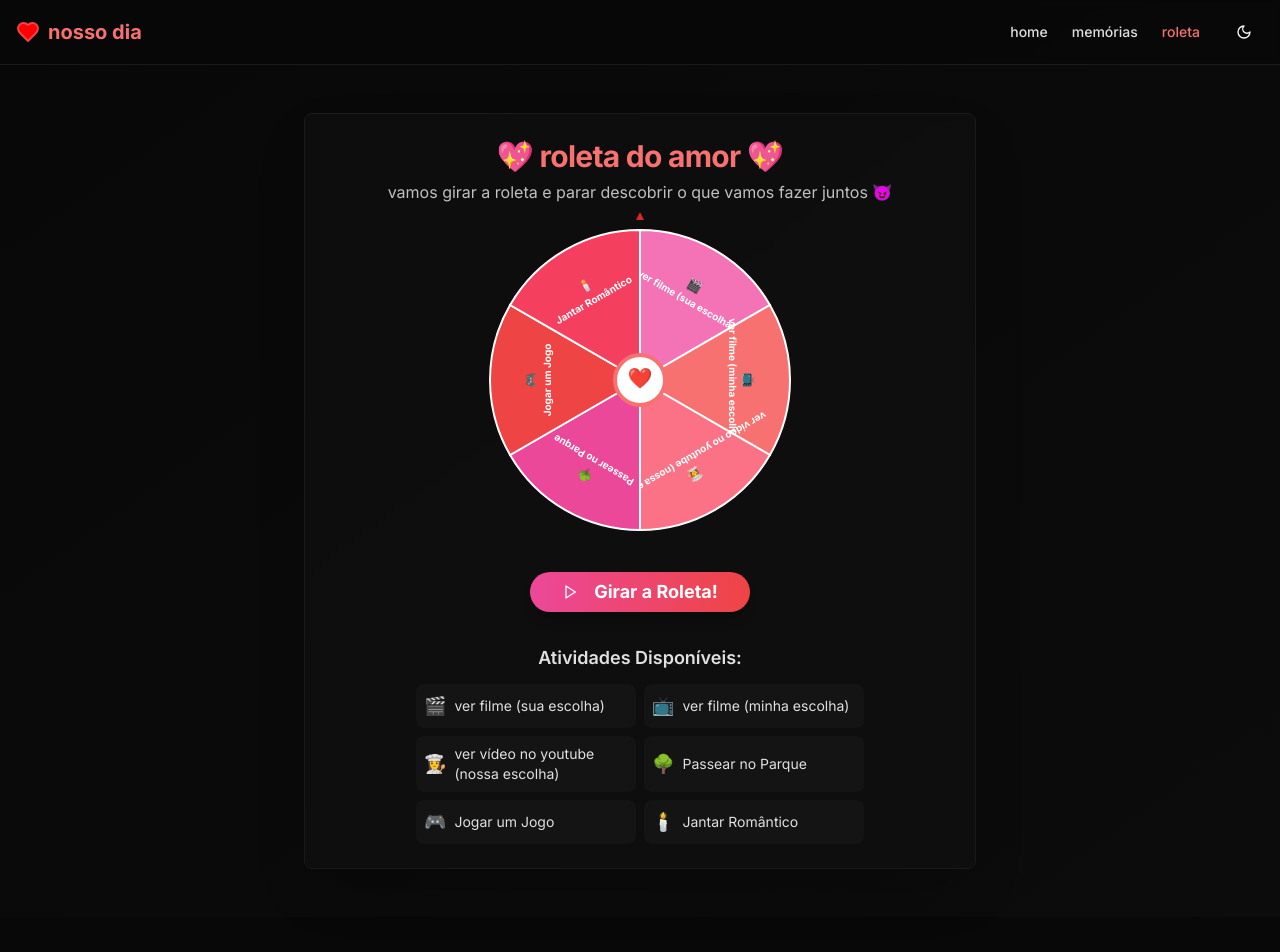
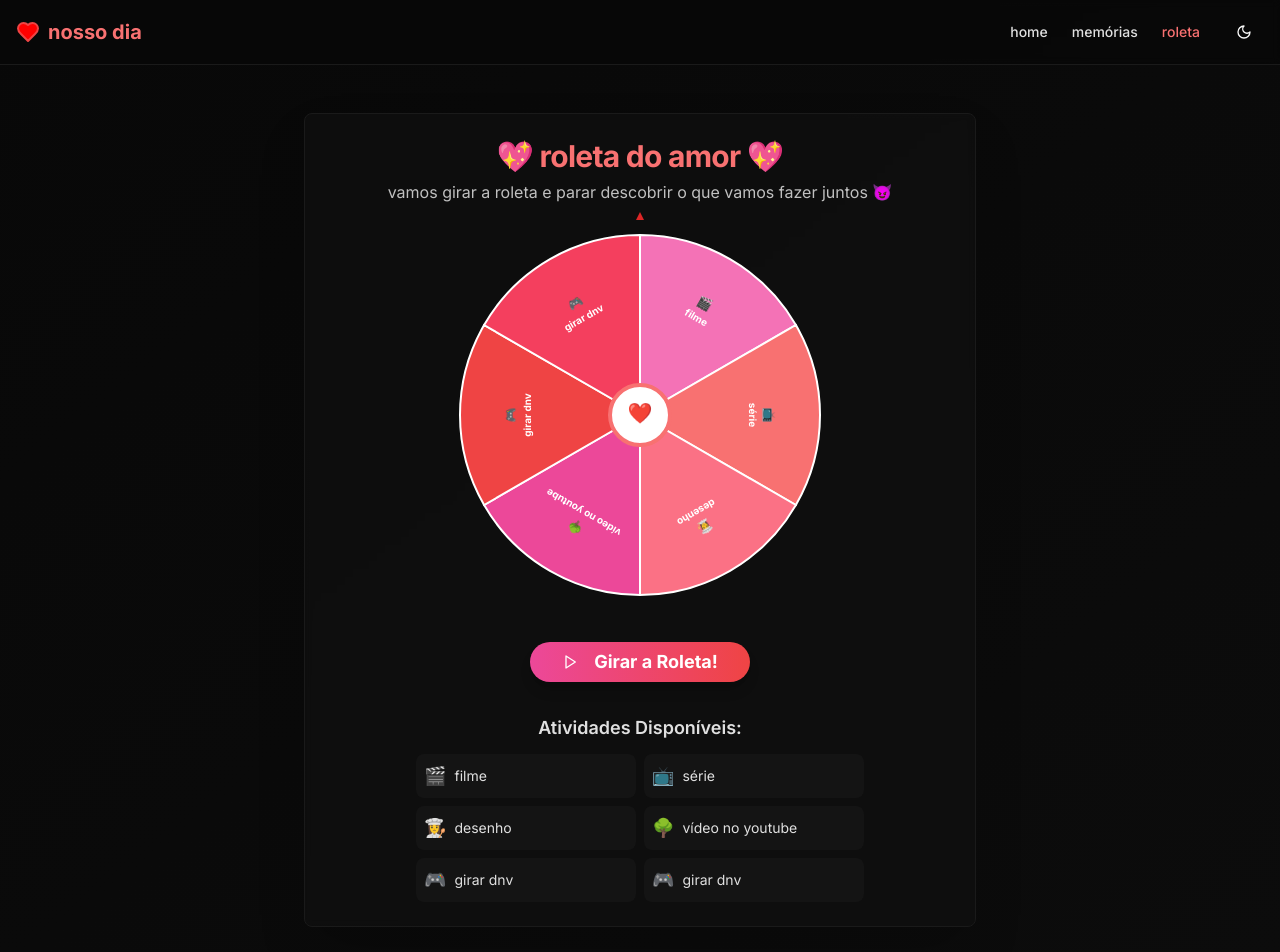
Before and after one commit to joao-pedrozo/valentines-roulette, a Next.js app: page /roleta in a window 1280 px wide. Shown: the top 952 px of the page. Before the commit the page ends 917 px from the top, so only its background shows below. Built offline with nearby package versions, Linux system fonts and the light colour scheme.

Commit message:
fix: roulette bug and increase size

```diff
--- a/components/valentine-roulette.tsx
+++ b/components/valentine-roulette.tsx
@@ -3,17 +3,16 @@
 import { useState } from "react"
 import { Button } from "@/components/ui/button"
 import { Card, CardContent, CardHeader, CardTitle } from "@/components/ui/card"
-import { Heart, Play } from "lucide-react"
+import { Play } from "lucide-react"
 
 const activities = [
-  { id: 1, text: "ver filme (sua escolha)", color: "#f472b6", icon: "🎬" },
-  { id: 2, text: "ver filme (minha escolha)", color: "#f87171", icon: "📺" },
-  { id: 3, text: "ver vídeo no youtube (nossa escolha)", color: "#fb7185", icon: "👩‍🍳" },
-  { id: 4, text: "Passear no Parque", color: "#ec4899", icon: "🌳" },
-  { id: 5, text: "Jogar um Jogo", color: "#ef4444", icon: "🎮" },
-  { id: 6, text: "Jantar Romântico", color: "#f43f5e", icon: "🕯️" },
+  { id: 1, text: "filme", color: "#f472b6", icon: "🎬" },
+  { id: 2, text: "série", color: "#f87171", icon: "📺" },
+  { id: 3, text: "desenho", color: "#fb7185", icon: "👩‍🍳" },
+  { id: 4, text: "vídeo no youtube", color: "#ec4899", icon: "🌳" },
+  { id: 5, text: "girar dnv", color: "#ef4444", icon: "🎮" },
+  { id: 6, text: "girar dnv", color: "#f43f5e", icon: "🎮" },
 ]
-
 
 export function ValentineRoulette() {
   const [isSpinning, setIsSpinning] = useState(false)
@@ -30,8 +29,7 @@ export function ValentineRoulette() {
     setShowCelebration(false)
     setCenterPulse(true)
 
-    // Aplicando a mesma lógica do concorrente
-    const voltas = 4 + Math.random() * 4 // 4-8 voltas
+    const voltas = 4 + Math.random() * 4
     const anguloFinal = Math.random() * 360
     const rotacaoTotal = rotation + voltas * 360 + anguloFinal
 
@@ -40,10 +38,8 @@ export function ValentineRoulette() {
     setTimeout(() => {
       setCenterPulse(false)
 
-      // Calcular opção vencedora baseada no ângulo final
-      // Ajustar para começar do topo (0 graus = meio da primeira seção)
-      const anguloFinalReal = (rotacaoTotal % 360 + 360) % 360 // sempre positivo
-      const anguloDoPonteiro = (360 - anguloFinalReal + 30) % 360
+      const anguloFinalReal = (rotacaoTotal % 360 + 360) % 360
+      const anguloDoPonteiro = (360 - anguloFinalReal) % 360
       const indiceVencedor = Math.floor(anguloDoPonteiro / (360 / activities.length))
       const opcaoVencedora = activities[indiceVencedor]
 
@@ -51,11 +47,10 @@ export function ValentineRoulette() {
       setShowCelebration(true)
       setIsSpinning(false)
 
-      // Remover animação de celebração após 600ms
       setTimeout(() => {
         setShowCelebration(false)
       }, 600)
-    }, 4500) // 4.5 segundos como no código do concorrente
+    }, 4500)
   }
 
   return (
@@ -63,53 +58,52 @@ export function ValentineRoulette() {
       <Card className="w-full max-w-2xl bg-white/80 dark:bg-[#0f0f0f]/90 backdrop-blur-sm shadow-2xl border-pink-200 dark:border-[#1a1a1a]">
         <CardHeader className="text-center pb-4">
           <CardTitle className="text-3xl font-bold text-red-600 dark:text-red-400 flex items-center justify-center gap-2">
-          💖 roleta do amor 💖
+            💖 roleta do amor 💖
           </CardTitle>
           <p className="text-gray-600 dark:text-[#c0c0c0] mt-2">vamos girar a roleta e parar descobrir o que vamos fazer juntos 😈</p>
         </CardHeader>
 
         <CardContent className="flex flex-col items-center space-y-8">
-          {/* Roleta */}
           <div className="relative">
-            {/* Ponteiro */}
             <div className="absolute top-0 left-1/2 transform -translate-x-1/2 -translate-y-2 z-10">
               <div className="w-0 h-0 border-l-4 border-r-4 border-b-8 border-l-transparent border-r-transparent border-b-red-600"></div>
             </div>
 
-            {/* Círculo da roleta */}
             <div className="relative">
               <svg
-                width="320"
-                height="320"
+                width="390"
+                height="390"
                 style={{
                   transform: `rotate(${rotation}deg)`,
                   transition: isSpinning ? "transform 4.5s cubic-bezier(0.25, 0.46, 0.45, 0.94)" : "none",
                 }}
               >
                 {activities.map((activity, index) => {
+                  const center = 195
+                  const radius = 180
                   const angle = (360 / activities.length) * index
                   const nextAngle = (360 / activities.length) * (index + 1)
                   const startAngle = (angle - 90) * (Math.PI / 180)
                   const endAngle = (nextAngle - 90) * (Math.PI / 180)
 
-                  const x1 = 160 + 150 * Math.cos(startAngle)
-                  const y1 = 160 + 150 * Math.sin(startAngle)
-                  const x2 = 160 + 150 * Math.cos(endAngle)
-                  const y2 = 160 + 150 * Math.sin(endAngle)
+                  const x1 = center + radius * Math.cos(startAngle)
+                  const y1 = center + radius * Math.sin(startAngle)
+                  const x2 = center + radius * Math.cos(endAngle)
+                  const y2 = center + radius * Math.sin(endAngle)
 
                   const largeArcFlag = nextAngle - angle > 180 ? 1 : 0
 
                   const pathData = [
-                    `M 160 160`,
+                    `M ${center} ${center}`,
                     `L ${x1} ${y1}`,
-                    `A 150 150 0 ${largeArcFlag} 1 ${x2} ${y2}`,
+                    `A ${radius} ${radius} 0 ${largeArcFlag} 1 ${x2} ${y2}`,
                     `Z`,
                   ].join(" ")
 
                   const textAngle = angle + 360 / activities.length / 2
-                  const textRadius = 100
-                  const textX = 160 + textRadius * Math.cos((textAngle - 90) * (Math.PI / 180))
-                  const textY = 160 + textRadius * Math.sin((textAngle - 90) * (Math.PI / 180))
+                  const textRadius = 120
+                  const textX = center + textRadius * Math.cos((textAngle - 90) * (Math.PI / 180))
+                  const textY = center + textRadius * Math.sin((textAngle - 90) * (Math.PI / 180))
 
                   return (
                     <g key={activity.id}>
@@ -124,35 +118,27 @@ export function ValentineRoulette() {
                         fontWeight="bold"
                         transform={`rotate(${textAngle}, ${textX}, ${textY})`}
                       >
-                        <tspan x={textX} dy="-8">
-                          {activity.icon}
-                        </tspan>
-                        <tspan x={textX} dy="16" fontSize="10">
-                          {activity.text}
-                        </tspan>
+                        <tspan x={textX} dy="-8">{activity.icon}</tspan>
+                        <tspan x={textX} dy="16" fontSize="10">{activity.text}</tspan>
                       </text>
                     </g>
                   )
                 })}
 
-                {/* Centro da roleta com animação de pulse */}
                 <circle
-                  cx="160"
-                  cy="160"
-                  r="25"
+                  cx="195"
+                  cy="195"
+                  r="30"
                   fill="white"
                   stroke="#f87171"
                   strokeWidth="4"
                   className={centerPulse ? "animate-pulse" : ""}
                 />
-                <text x="160" y="160" textAnchor="middle" dominantBaseline="middle" fontSize="20">
-                  ❤️
-                </text>
+                <text x="195" y="195" textAnchor="middle" dominantBaseline="middle" fontSize="20">❤️</text>
               </svg>
             </div>
           </div>
 
-          {/* Botão de girar */}
           <Button
             onClick={spinRoulette}
             disabled={isSpinning}
@@ -162,32 +148,23 @@ export function ValentineRoulette() {
             {isSpinning ? "Girando..." : "Girar a Roleta!"}
           </Button>
 
-          {/* Resultado com animação de celebração */}
           {selectedActivity && !isSpinning && (
             <div
-              className={`text-center p-6 bg-gradient-to-r from-pink-50 to-red-50 dark:from-[#1a1a1a] dark:to-[#1c1c1c] rounded-xl border-2 border-pink-200 dark:border-[#2a2a2a] shadow-lg ${
-                showCelebration ? "animate-bounce" : ""
-              }`}
+              className={`text-center p-6 bg-gradient-to-r from-pink-50 to-red-50 dark:from-[#1a1a1a] dark:to-[#1c1c1c] rounded-xl border-2 border-pink-200 dark:border-[#2a2a2a] shadow-lg ${showCelebration ? "animate-bounce" : ""}`}
             >
               <h3 className="text-2xl font-bold text-red-600 dark:text-red-400 mb-2">🎉 Resultado 🎉</h3>
               <p className="text-xl text-gray-700 dark:text-[#e0e0e0]">
-                Vocês vão: <span className="font-bold text-red-600 dark:text-red-400">{selectedActivity}</span>
+                Vamos ver: <span className="font-bold text-red-600 dark:text-red-400">{selectedActivity}</span>
               </p>
-              <p className="text-sm text-gray-500 dark:text-[#a0a0a0] mt-2">Divirtam-se juntos! 💖</p>
+              <p className="text-sm text-gray-500 dark:text-[#a0a0a0] mt-2">ebaaa</p>
             </div>
           )}
 
-          {/* Lista de atividades */}
           <div className="w-full max-w-md">
-            <h4 className="text-lg font-semibold text-gray-700 dark:text-[#e0e0e0] mb-3 text-center">
-              Atividades Disponíveis:
-            </h4>
+            <h4 className="text-lg font-semibold text-gray-700 dark:text-[#e0e0e0] mb-3 text-center">Atividades Disponíveis:</h4>
             <div className="grid grid-cols-2 gap-2">
               {activities.map((activity) => (
-                <div
-                  key={activity.id}
-                  className="flex items-center gap-2 p-2 bg-white/60 dark:bg-[#1a1a1a]/60 rounded-lg"
-                >
+                <div key={activity.id} className="flex items-center gap-2 p-2 bg-white/60 dark:bg-[#1a1a1a]/60 rounded-lg">
                   <span className="text-lg">{activity.icon}</span>
                   <span className="text-sm text-gray-700 dark:text-[#e0e0e0]">{activity.text}</span>
                 </div>
```
